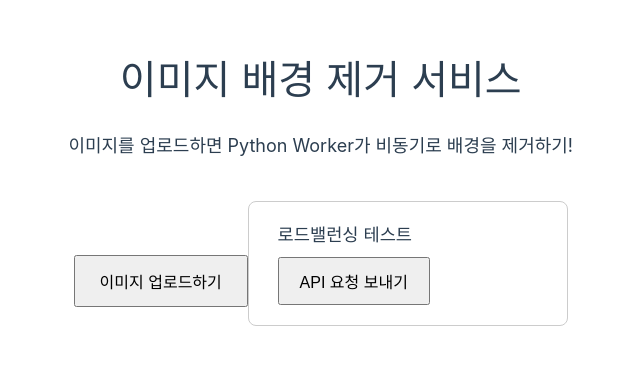
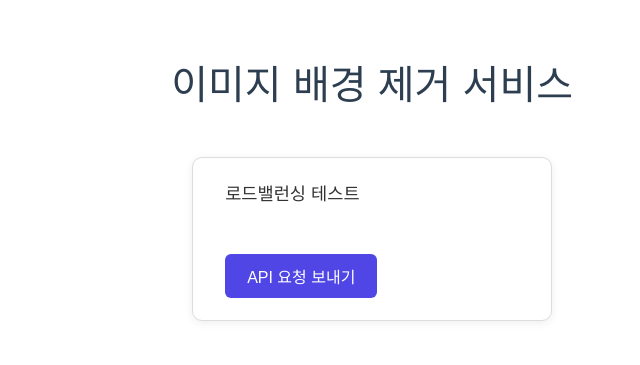
Before and after one commit to NyeongC/image-remove-app, a Vue app in the folder frontend/: page / in a window 1280 px wide. Shown: the part 263-628 px from the top of the page, without its empty margins (67-707 px from the left). Built offline with nearby package versions, Linux system fonts and the light colour scheme.

Commit message:
로드밸런싱 테스트 화면 수정

```diff
--- a/frontend/src/App.vue
+++ b/frontend/src/App.vue
@@ -5,13 +5,6 @@ import LbTest from './components/LbTest.vue'
 <template>
   <div class="container">
     <h1>이미지 배경 제거 서비스</h1>
-
-    <p>
-      이미지를 업로드하면 Python Worker가
-      비동기로 배경을 제거하기!
-    </p>
-
-    <button>이미지 업로드하기</button>
 
     <LbTest />
   </div>
--- a/frontend/src/components/LbTest.vue
+++ b/frontend/src/components/LbTest.vue
@@ -1,9 +1,14 @@
 <script setup>
-import { ref } from 'vue'
+import { ref, computed } from 'vue'
 
 const serverInfo = ref(null)
 const loading = ref(false)
 const error = ref(null)
+
+const formattedTime = computed(() => {
+  if (!serverInfo.value?.timestamp) return ''
+  return new Date(serverInfo.value.timestamp).toLocaleString('ko-KR')
+})
 
 async function testLoadBalancer() {
   loading.value = true
@@ -12,8 +17,7 @@ async function testLoadBalancer() {
   try {
     const res = await fetch('/api/lb-test')
     if (!res.ok) throw new Error(`HTTP ${res.status}`)
-    const data = await res.json()
-    serverInfo.value = data
+    serverInfo.value = await res.json()
   } catch (e) {
     error.value = e.message
   } finally {
@@ -28,9 +32,26 @@ async function testLoadBalancer() {
     <button @click="testLoadBalancer" :disabled="loading">
       {{ loading ? '요청 중...' : 'API 요청 보내기' }}
     </button>
+
     <div v-if="serverInfo" class="result">
-      <pre>{{ JSON.stringify(serverInfo, null, 2) }}</pre>
+      <div class="row">
+        <span class="label">hostname</span>
+        <span class="value">{{ serverInfo.hostname }}</span>
+      </div>
+      <div class="row">
+        <span class="label">port</span>
+        <span class="value">{{ serverInfo.port }}</span>
+      </div>
+      <div class="row">
+        <span class="label">ip</span>
+        <span class="value">{{ serverInfo.ip }}</span>
+      </div>
+      <div class="row">
+        <span class="label">timestamp</span>
+        <span class="value muted">{{ formattedTime }}</span>
+      </div>
     </div>
+
     <div v-if="error" class="error">오류: {{ error }}</div>
   </div>
 </template>
@@ -40,43 +61,84 @@ async function testLoadBalancer() {
   margin-top: 40px;
   display: inline-block;
   text-align: left;
-  border: 1px solid #ccc;
-  border-radius: 8px;
-  padding: 1.2rem 1.8rem;
-  min-width: 320px;
+  border: 1px solid #ddd;
+  border-radius: 10px;
+  padding: 1.4rem 2rem;
+  min-width: 360px;
+  background: #fff;
+  box-shadow: 0 2px 8px rgba(0,0,0,0.07);
 }
 
 .lb-test h2 {
   margin-top: 0;
+  margin-bottom: 1rem;
   font-size: 1.1rem;
+  color: #333;
 }
 
 .lb-test button {
-  margin-top: 0.5rem;
-  padding: 10px 20px;
+  padding: 10px 22px;
   font-size: 1rem;
   cursor: pointer;
+  background: #4f46e5;
+  color: #fff;
+  border: none;
+  border-radius: 6px;
+  transition: background 0.2s;
+}
+
+.lb-test button:hover:not(:disabled) {
+  background: #4338ca;
 }
 
 .lb-test button:disabled {
-  opacity: 0.6;
+  opacity: 0.55;
   cursor: not-allowed;
 }
 
 .result {
-  margin-top: 1rem;
-  background: #f4f4f4;
-  padding: 0.8rem;
-  border-radius: 6px;
+  margin-top: 1.2rem;
+  border: 1px solid #e5e7eb;
+  border-radius: 8px;
+  overflow: hidden;
 }
 
-.result pre {
-  margin: 0;
-  font-size: 0.9rem;
+.row {
+  display: flex;
+  align-items: center;
+  padding: 0.6rem 1rem;
+  border-bottom: 1px solid #f0f0f0;
+}
+
+.row:last-child {
+  border-bottom: none;
+}
+
+.label {
+  width: 90px;
+  font-size: 0.78rem;
+  font-weight: 600;
+  color: #6b7280;
+  text-transform: uppercase;
+  letter-spacing: 0.04em;
+  flex-shrink: 0;
+}
+
+.value {
+  font-size: 0.95rem;
+  color: #111;
+  font-family: 'Courier New', monospace;
+}
+
+.value.muted {
+  color: #6b7280;
+  font-family: inherit;
+  font-size: 0.88rem;
 }
 
 .error {
   margin-top: 1rem;
-  color: #e53e3e;
+  color: #dc2626;
+  font-size: 0.9rem;
 }
 </style>
```
